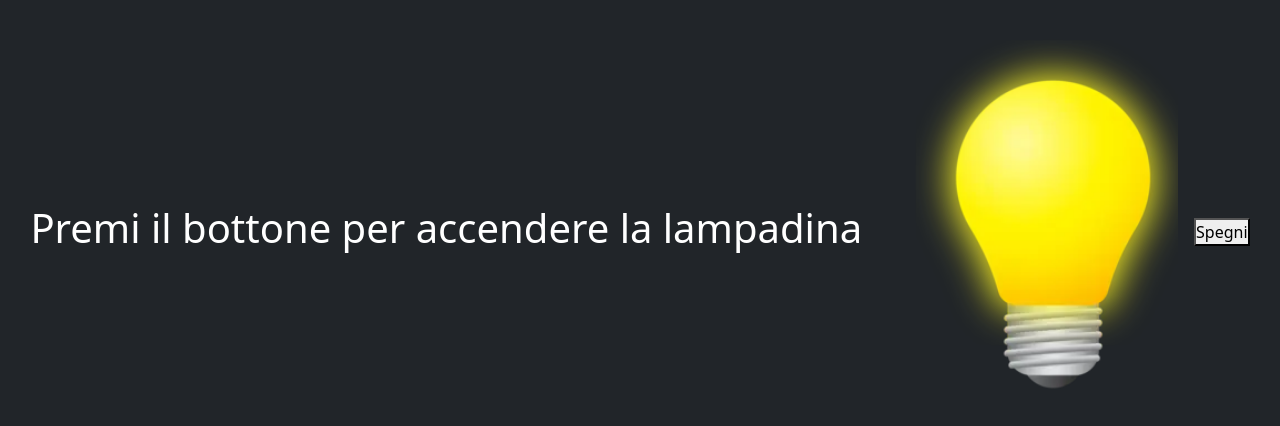
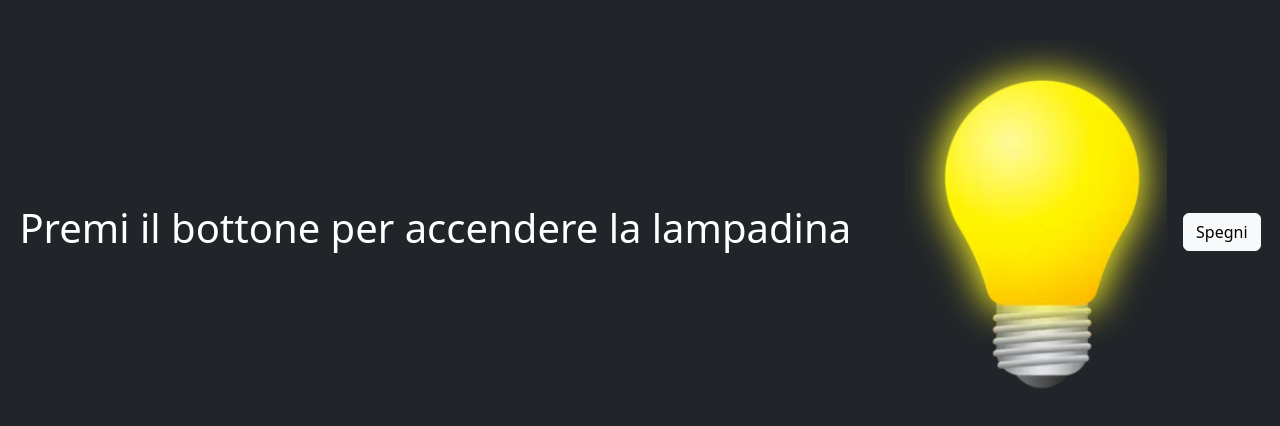
Before and after one commit to christiantondo/js-dom-1, a plain HTML site: page index.html in a window 1280 px wide. Both pictures are taken after a click on the button "Accendi". Drawn offline with nearby package versions, Linux system fonts and the light colour scheme.

Commit message:
aggiunto style al button

```diff
--- a/index.html
+++ b/index.html
@@ -25,10 +25,13 @@
         </div>
 
         <div>
-            <button id="onoff" type"button" class="">Accendi</button>
+            <button id="onoff" type="button" class="btn btn-warning" >Accendi</button>
         </div>
     </div>
+
+
     <script src="./js/main.js"></script>
+    <script src="https://cdnjs.cloudflare.com/ajax/libs/bootstrap/5.3.8/js/bootstrap.bundle.min.js"></script>
 </body>
 
 </html>
--- a/js/main.js
+++ b/js/main.js
@@ -3,11 +3,13 @@ console.log("JS ok")
 
 document.querySelector("#onoff").addEventListener("click", () => {
 
+    // Gestione lampadina
     document.querySelector("#whitelamp").classList.toggle("lamp-visible");
     document.querySelector("#whitelamp").classList.toggle("lamp-invisible");
     document.querySelector("#yellowlamp").classList.toggle("lamp-invisible");
     document.querySelector("#yellowlamp").classList.toggle("lamp-visible");
 
+    // Gestione button
     const buttoncontent = document.getElementById("onoff").innerHTML;
 
     if (buttoncontent == "Accendi") {
@@ -16,4 +18,6 @@ document.querySelector("#onoff").addEventListener("click", () => {
         document.getElementById("onoff").innerHTML = "Accendi"
     }
 
+    // Design button
+     document.querySelector("#onoff").classList.toggle("btn-light");
 });
```
